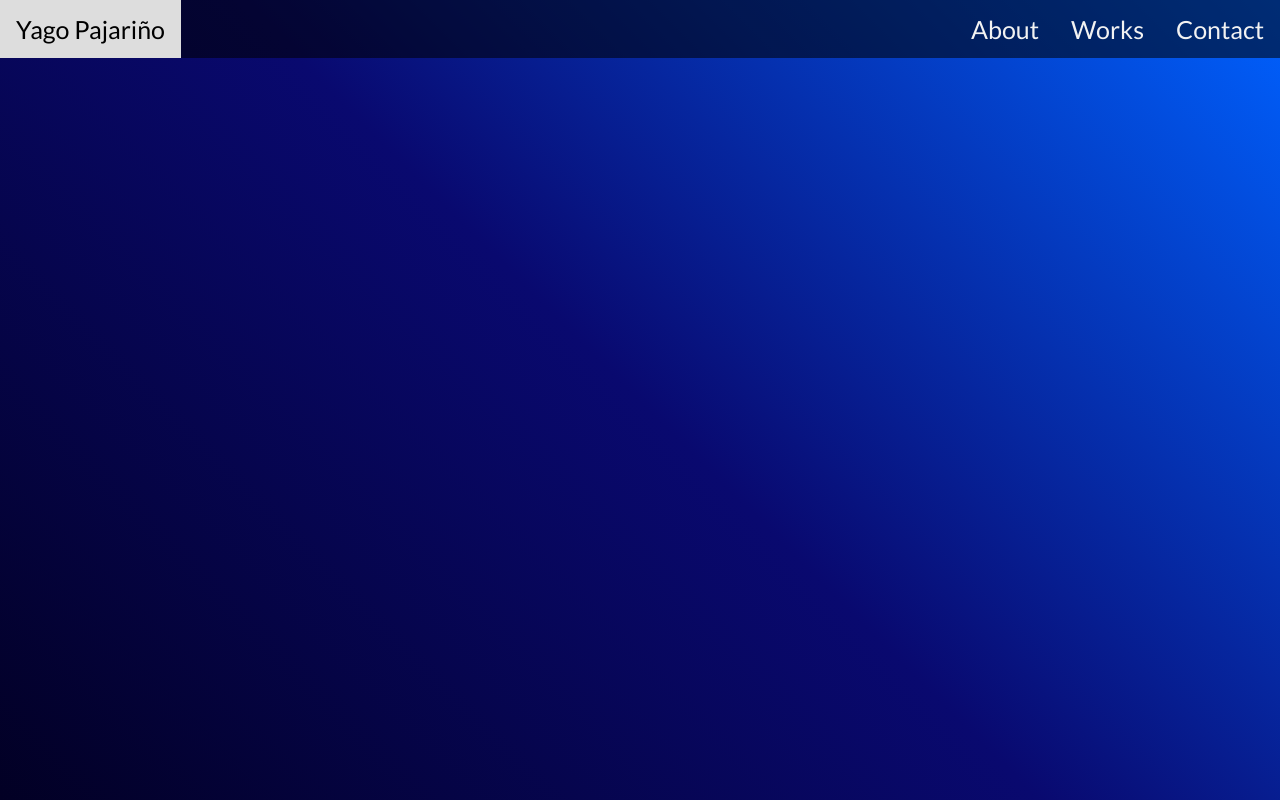
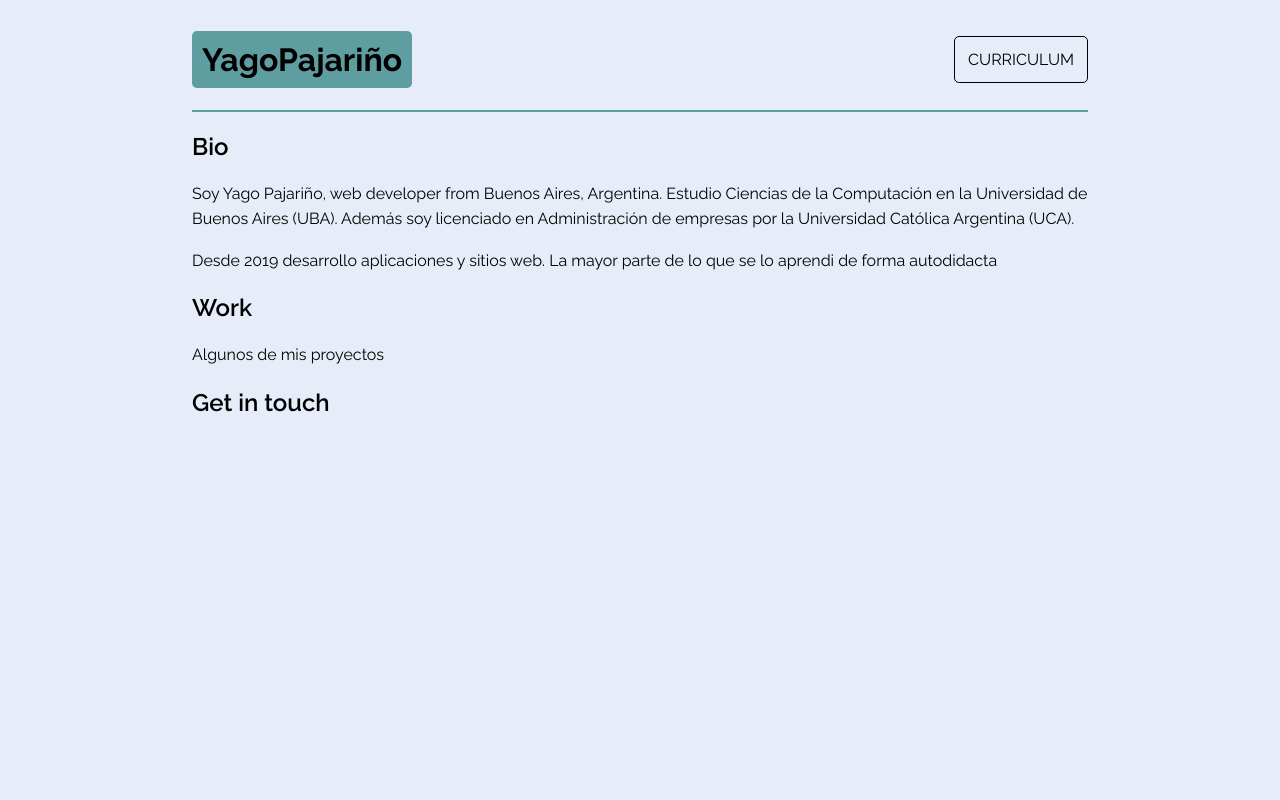
Before and after one commit to yagopajarino/resume, a plain HTML site: page index.html in a window 1280 px wide. Drawn offline with Linux system fonts and the light colour scheme.

Commit message:
layout and css created

```diff
--- a/index.html
+++ b/index.html
@@ -1,23 +1,29 @@
 <!DOCTYPE html>
 <html>
+    <title>Yago Pajariño</title>
     <head>
-        <link rel="stylesheet" href="style.css">
-        <link rel="stylesheet" href="https://cdnjs.cloudflare.com/ajax/libs/font-awesome/4.7.0/css/font-awesome.min.css">
-        <meta name="viewport" content="width=device-width, initial-scale=1">
+        <link href="style.css" rel="stylesheet">
         <link rel="preconnect" href="https://fonts.googleapis.com">
         <link rel="preconnect" href="https://fonts.gstatic.com" crossorigin>
-        <link href="https://fonts.googleapis.com/css2?family=Lato:ital,wght@0,100;0,300;0,400;0,700;1,100&display=swap" rel="stylesheet">
+        <link href="https://fonts.googleapis.com/css2?family=Raleway:wght@300;400;500;600;700&display=swap" rel="stylesheet">
     </head>
     <body>
-        <div class="topnav" id="myTopnav">
-            <a href="#home" class="active">Yago Pajariño</a>
-            <a href="#contact">Contact</a>
-            <a href="#works">Works</a>
-            <a href="#about">About</a>
-            <a href="javascript:void(0);" class="icon" onclick="myFunction()">
-              <i class="fa fa-bars"></i>
-            </a>
+        <div class="welcome">
+            <h1 id="name">YagoPajariño</h1>
+            <a id="resume" href="yago_pajarino-CV.pdf">CURRICULUM</a>
+        </div>
+        <div class="about">
+            <h2>Bio</h2>
+            <p>Soy Yago Pajariño, web developer from Buenos Aires, Argentina. Estudio Ciencias de la Computación en la Universidad de Buenos Aires (UBA). Además soy licenciado en Administración de empresas por la Universidad Católica Argentina (UCA).</p>
+            <p>Desde 2019 desarrollo aplicaciones y sitios web. La mayor parte de lo que se lo aprendi de forma autodidacta</p>
+        </div>
+        <div class="work">
+            <h2>Work</h2>
+            <p>Algunos de mis proyectos</p>
+        </div>
+        <div class="contact">
+            <h2>Get in touch</h2>
+
         </div>
     </body>
-    <script src="scripts.js"></script>
 </html>
--- a/scripts.js
+++ /dev/null
@@ -1,8 +0,0 @@
-function myFunction() {
-    var x = document.getElementById("myTopnav");
-    if (x.className === "topnav") {
-      x.className += " responsive";
-    } else {
-      x.className = "topnav";
-    }
-  }
--- a/style.css
+++ b/style.css
@@ -1,70 +1,40 @@
-html {
-    height: 100%;
+body {
+    background-color: #e6ecf8;
+    font-family: 'Raleway', 'Arial',sans-serif;
+    margin: 10px 15% 0 15%;;
 }
 
-body {
-    height: 100%;
-    margin: 0;
-    background-repeat: no-repeat;
-    background-attachment: fixed;
-    font-family: 'Lato', sans-serif;
-    font-weight: 400;
-    margin: 0;
-    background-image: linear-gradient(45deg, rgba(2,0,36,1) 0%, rgba(9,9,111,1) 50%, rgba(0,97,255,1) 100%);
+h1 {
+    font-weight: 700;
 }
 
-.topnav {
-    background-color: rgba(0, 0, 0, 0.541);
-    overflow: hidden;
-  }
-
-/* Style the links inside the navigation bar */
-.topnav a {
-    float: right;
-    display: block;
-    color: #f2f2f2;
-    text-align: center;
-    padding: 14px 16px;
-    text-decoration: none;
-    font-size: 25px;
+h2 {
+    font-weight: 600;
 }
 
-/* Add an active class to highlight the current page */
-.topnav a.active {
-    color: white;
-    float: left;
+.welcome {
+    border-bottom: 2px solid cadetblue;
+    display: flex;
+    flex-direction: row;
+    align-content: center;
+    justify-content: space-between;
+    align-items: center;
 }
 
-/* Change the color of links on hover */
-.topnav a:hover {
-    background-color: #ddd;
-    color: black;
+p {
+    line-height: 1.6;
 }
 
-
-/* Hide the link that should open and close the topnav on small screens */
-.topnav .icon {
-    display: none;
+#resume {
+    color: black;
+    text-decoration: none;
+    border: 1px solid black;
+    padding: 13px;
+    border-radius: 5px;
 }
 
-@media screen and (max-width: 600px) {
-    .topnav a:not(:first-child) {display: none;}
-    .topnav a.icon {
-      float: right;
-      display: block;
-    }
-  }
-
-  @media screen and (max-width: 600px) {
-    .topnav.responsive {position: relative;}
-    .topnav.responsive .icon {
-      position: absolute;
-      right: 0;
-      top: 0;
-    }
-    .topnav.responsive a {
-      float: none;
-      display: block;
-      text-align: left;
-    }
-  }
+#name {
+    background-color: cadetblue;
+    padding: 10px;
+    border-radius: 5px;
+}
```
